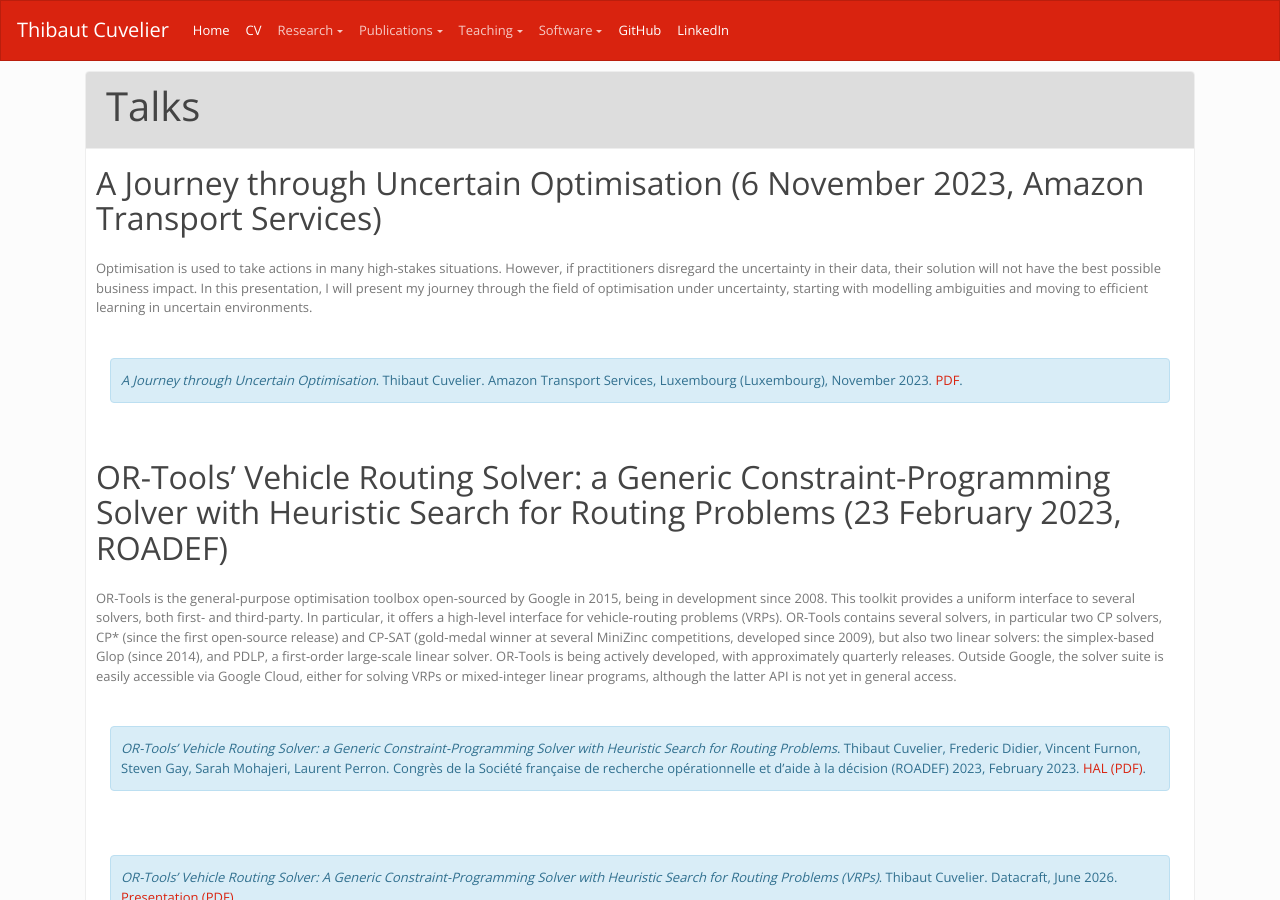
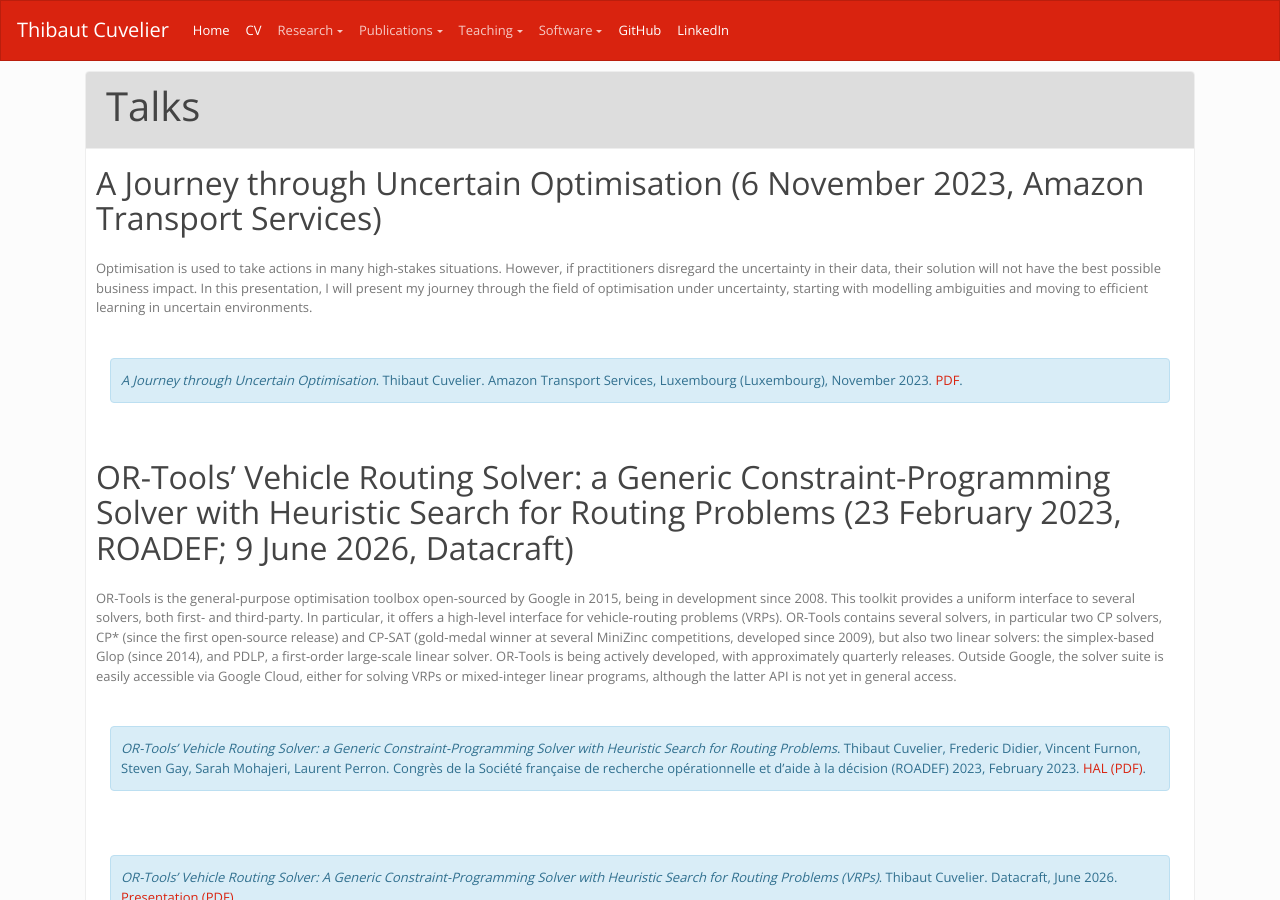
Before and after one commit to dourouc05/dourouc05.github.io, a Jekyll site: the page built from talks.md, in a window 1280 px wide and 900 px high. Built offline with Jekyll 4.4.1, drawn with Linux system fonts in a browser that asks for light colours; a script that is not in the unit is left out.

Commit message:
Update talks.md

```diff
--- a/talks.md
+++ b/talks.md
@@ -12,7 +12,7 @@ Optimisation is used to take actions in many high-stakes situations. However, if
 
 {% include reference_box.md key="uncertainty_amazon2023" %}
 
-## OR-Tools' Vehicle Routing Solver: a Generic Constraint-Programming Solver with Heuristic Search for Routing Problems (23 February 2023, ROADEF)
+## OR-Tools' Vehicle Routing Solver: a Generic Constraint-Programming Solver with Heuristic Search for Routing Problems (23 February 2023, ROADEF; 9 June 2026, Datacraft)
 
 OR-Tools is the general-purpose optimisation toolbox open-sourced by Google in 2015, being in development since 2008. This toolkit provides a uniform interface to several solvers, both first- and third-party. In particular, it offers a high-level interface for vehicle-routing problems (VRPs). OR-Tools contains several solvers, in particular two CP solvers, CP* (since the first open-source release) and CP-SAT (gold-medal winner at several MiniZinc competitions, developed since 2009), but also two linear solvers: the simplex-based Glop (since 2014), and PDLP, a first-order large-scale linear solver. OR-Tools is being actively developed, with approximately quarterly releases. Outside Google, the solver suite is easily accessible via Google Cloud, either for solving VRPs or mixed-integer linear programs, although the latter API is not yet in general access.
 
```
